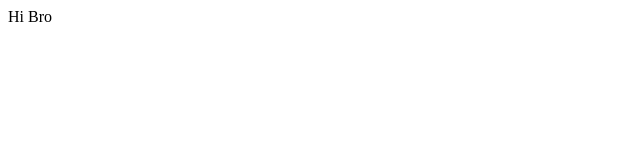
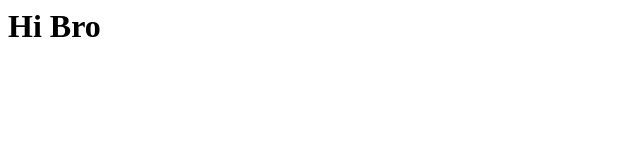
Before and after one commit to AndrewSokach/photoshaper, a plain HTML site: page index.html in a window 1280 px wide. Shown: the whole page, without its empty margins (0-640 px from the left). Drawn offline with Linux system fonts and the light colour scheme.

Commit message:
Try gitHub

```diff
--- a/index.html
+++ b/index.html
@@ -1,3 +1,5 @@
 <html>
- Hi Bro
+<head>
+</head>
+ <h1>Hi Bro</h1>
 </html>
```
